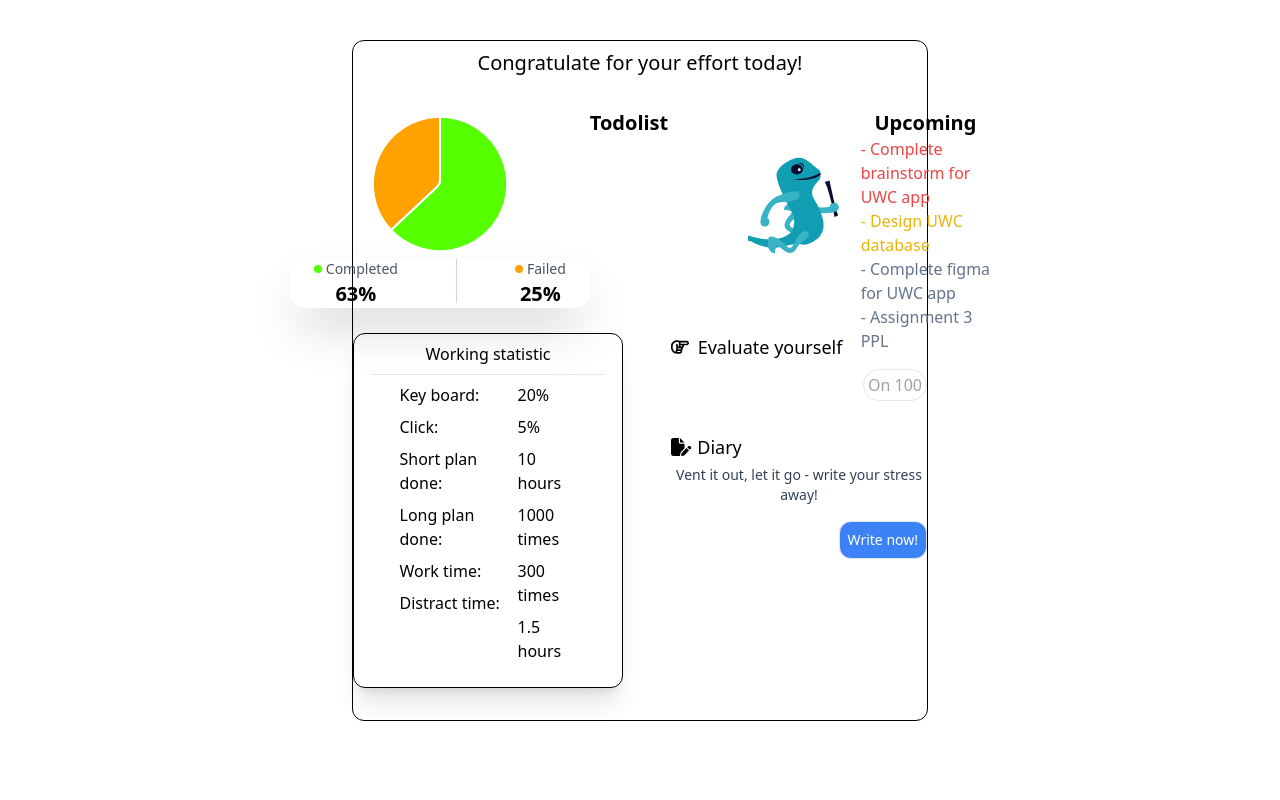
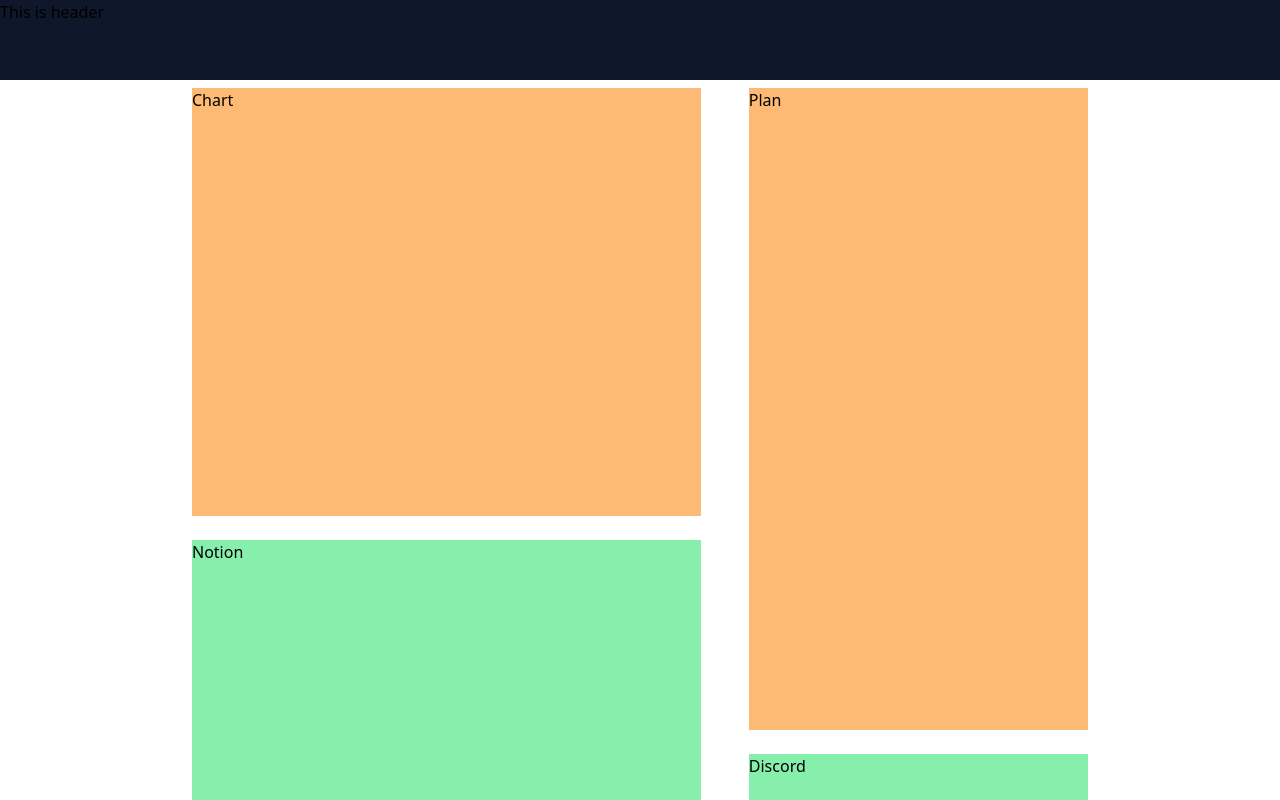
Before and after one commit to hungle2002/Bestie, a React (Create React App) app: page /home in a window 1280 px wide. Shown: the top 800 px of the page. Built offline with nearby package versions, Linux system fonts and the light colour scheme.

Commit message:
BUILD: init layout

```diff
--- a/src/App.js
+++ b/src/App.js
@@ -1,5 +1,6 @@
 import { BrowserRouter as Router, Route, Routes } from 'react-router-dom';
 
+import DefaultLayout from './layouts';
 import puplicRoutes from './routes';
 
 export default function App () {
@@ -14,7 +15,10 @@ export default function App () {
                                 key={index}
                                 path={route.path}
                                 element={
-                                    <Page />
+                                    <DefaultLayout>
+                                        <Page />
+                                    </DefaultLayout>
+
                                 }
                             />
                         );
--- a/src/components/endDayBox/index.js
+++ b/src/components/endDayBox/index.js
@@ -67,7 +67,7 @@ function EndDayBox () {
     };
 
     return (
-        <div className="flex flex-col pt-2 pb-8 mx-auto mt-10 justify-center max-w-xl border  border-black rounded-xl space-y-4 gap-4">
+        <div className="flex flex-col pt-2 pb-8 mx-auto mt-10 justify-center max-w-4xl border  border-black rounded-xl space-y-4 gap-4">
             <div className="text-xl text-center">Congratulate for your effort today!</div>
             <div className="columns-2 px-6 flex flex-row gap-10 items-center justify-center">
                 <div className="text-center h-48 flex flex-row">
--- /dev/null
+++ b/src/layouts/Header/index.js
@@ -0,0 +1,5 @@
+function Header () {
+    return (<div className="bg-slate-900 h-full">This is header</div>);
+}
+
+export default Header;
--- a/src/layouts/index.js
+++ b/src/layouts/index.js
@@ -1,8 +1,19 @@
-/* eslint-disable react/prop-types */
+import Header from './Header';
+
 function DefaultLayout ({ children, title }) {
     return (
-        <div className="gap-0 min-w-full">
-            <div className="bg-orange-300">{children}</div>
+        <div className="gap-0 min-w-full h-full">
+            <div className='h-20 mb-2'><Header /></div>
+            <div className='px-48 flex flex-row w-full gap-12 h-[880px]'>
+                <div className='basis-3/5 flex flex-col gap-6'>
+                    <div className='bg-orange-300 basis-6/12'>Chart</div>
+                    <div className='bg-green-300 basis-6/12'>Notion</div>
+                </div>
+                <div className='basis-2/5 flex flex-col gap-6'>
+                    <div className='bg-orange-300 basis-9/12'>Plan</div>
+                    <div className='bg-green-300 basis-3/12'>Discord</div>
+                </div>
+            </div>
         </div>
     );
 }
--- a/src/pages/HomePage/index.js
+++ b/src/pages/HomePage/index.js
@@ -1,74 +1,6 @@
-import ChartBox from '../../components/chart';
-import EndDayBox from '../../components/endDayBox';
 function HomePage () {
-    const pieChartData = [63, 25, 12];
-    const pieChartOptions = {
-        labels: ['Your files', 'System', 'Empty'],
-        colors: ['#4318FF', '#6AD2FF', '#EFF4FB'],
-        chart: {
-            width: '50px'
-        },
-        states: {
-            hover: {
-                filter: {
-                    type: 'none'
-                }
-            }
-        },
-        legend: {
-            show: false
-        },
-        dataLabels: {
-            enabled: false
-        },
-        hover: { mode: null },
-        plotOptions: {
-            donut: {
-                expandOnClick: false,
-                donut: {
-                    labels: {
-                        show: false
-                    }
-                }
-            }
-        },
-        fill: {
-            colors: ['#4318FF', '#6AD2FF', '#EFF4FB']
-        },
-        tooltip: {
-            enabled: true,
-            theme: 'dark',
-            style: {
-                fontSize: '12px',
-                fontFamily: undefined,
-                backgroundColor: '#000000'
-            }
-        }
-    };
-    const data = {
-        labels: [
-            'Red',
-            'Blue',
-            'Yellow'
-        ],
-        datasets: [{
-            label: 'My First Dataset',
-            data: [300, 50, 100],
-            backgroundColor: [
-                'rgb(255, 99, 132)',
-                'rgb(54, 162, 235)',
-                'rgb(255, 205, 86)'
-            ],
-            hoverOffset: 4
-        }]
-    };
     return (
-        <div><EndDayBox/></div>);
-    //     // <div className="justify-center">
-
-    //         {/* <ChartBox options={pieChartOptions} series={pieChartData}/> */}
-    //     // </div>
-    // );
+        <div>This is HomePage!</div>);
 }
 
 export default HomePage;
```
